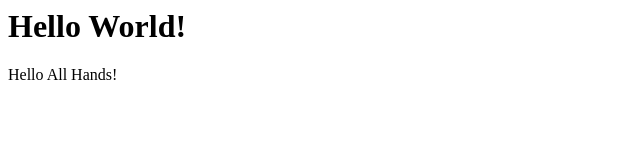
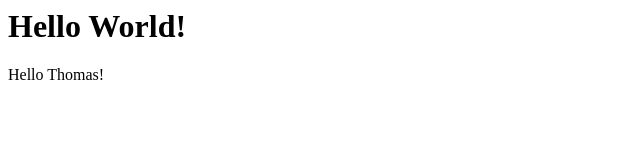
Before and after one commit to corporate-org/simplest-app, a website: page public/index.html in a window 1280 px wide. Shown: the full height of the page, 0-640 px from the left. Drawn offline with Linux system fonts and the light colour scheme.

Commit message:
Updated message to "Hello Thomas"

```diff
--- a/public/index.html
+++ b/public/index.html
@@ -3,6 +3,6 @@
 <title>Simplest App!</title>
 <body>
 <h1>Hello World!</h1>
-<p>Hello All Hands!</p>
+<p>Hello Thomas!</p>
 </body>
 </html>
```
